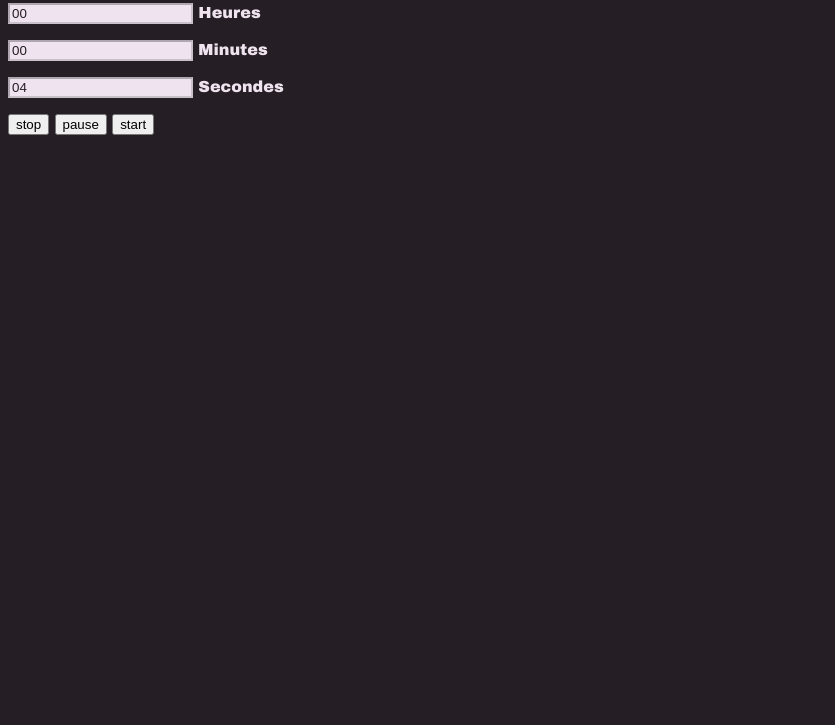
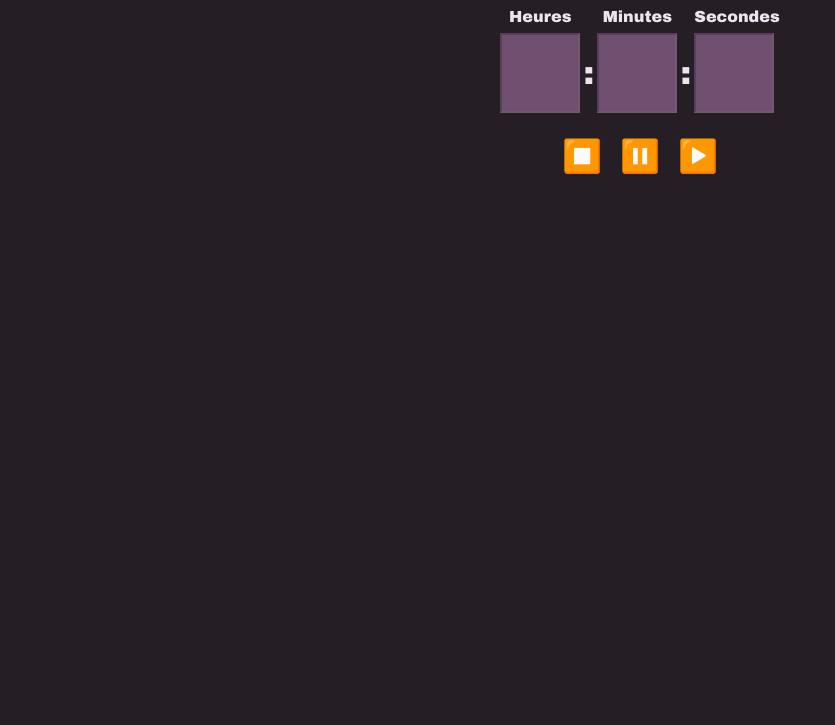
Before and after one commit to boysers/Chronometre, a plain HTML site: page index.html in a window 1280 px wide. Shown: the part 75-800 px from the top of the page, without its empty margins (0-835 px from the left). Drawn offline with Linux system fonts and the light colour scheme.

Commit message:
Ajout de style à la page

```diff
--- a/app.js
+++ b/app.js
@@ -35,7 +35,7 @@ function inputAdd() {
 function chrono() {
   t = setInterval(inputAdd, 100);
 }
-chrono();
+// chrono();
 
 function inputReset() {
   hours = 0;
@@ -47,7 +47,6 @@ function inputReset() {
   seconds = 0;
   inputSeconds.value = "00";
 }
-inputReset();
 
 // Events
 start.addEventListener("click", () => {
--- a/index.html
+++ b/index.html
@@ -12,35 +12,25 @@
       <h1>Chrono</h1>
       <form>
         <p>
-          <input type="number" name="hours" id="hours" value="00" disabled />
           <label for="hours">Heures</label>
+          <input type="number" name="hours" id="hours" disabled />
         </p>
+        <span>:</span>
         <p>
-          <input
-            type="number"
-            name="minutes"
-            id="minutes"
-            value="00"
-            disabled
-          />
           <label for="minutes">Minutes</label>
+          <input type="number" name="minutes" id="minutes" disabled />
         </p>
+        <span>:</span>
         <p>
-          <input
-            type="number"
-            name="seconds"
-            id="seconds"
-            value="00"
-            disabled
-          />
           <label for="seconds">Secondes</label>
-        </p>
-        <p>
-          <input type="button" id="btn-stop" value="stop" />
-          <input type="button" id="btn-pause" value="pause" />
-          <input type="button" id="btn-start" value="start" />
+          <input type="number" name="seconds" id="seconds" disabled />
         </p>
       </form>
+      <div id="buttons">
+        <input type="button" id="btn-stop" value="⏹️" />
+        <input type="button" id="btn-pause" value="⏸️" />
+        <input type="button" id="btn-start" value="▶️" />
+      </div>
     </div>
     <script src="app.js"></script>
   </body>
--- a/style.css
+++ b/style.css
@@ -1,3 +1,9 @@
+* {
+  margin: 0;
+  padding: 0;
+  box-sizing: border-box;
+}
+
 html {
   font-family: "Arial Black", sans-serif;
 }
@@ -7,7 +13,48 @@ body {
   background-color: #251f25;
 }
 
+#container {
+  flex-direction: column;
+}
+
+#container,
+form {
+  margin: 1.5em 0;
+  display: flex;
+  align-items: center;
+}
+
+form > p {
+  display: flex;
+  flex-direction: column;
+  margin: 0 0.2em;
+  text-align: center;
+}
+
+form > span {
+  font-size: 2rem;
+  position: relative;
+  top: 0.42em;
+}
+
+form > p > label {
+  padding-bottom: 0.5em;
+}
+
 input[type="number"]:disabled {
-  color: #251f25;
-  background-color: #eee3ee;
+  font-size: 2rem;
+  width: 80px;
+  height: 80px;
+  color: #f8b8f8;
+  background-color: #704f70;
+  text-align: center;
+  padding-left: 0.5em;
 }
+
+input[type="button"] {
+  font-size: 2rem;
+  background: transparent;
+  border: none;
+  cursor: pointer;
+  margin: 0 0.2em;
+}
```
